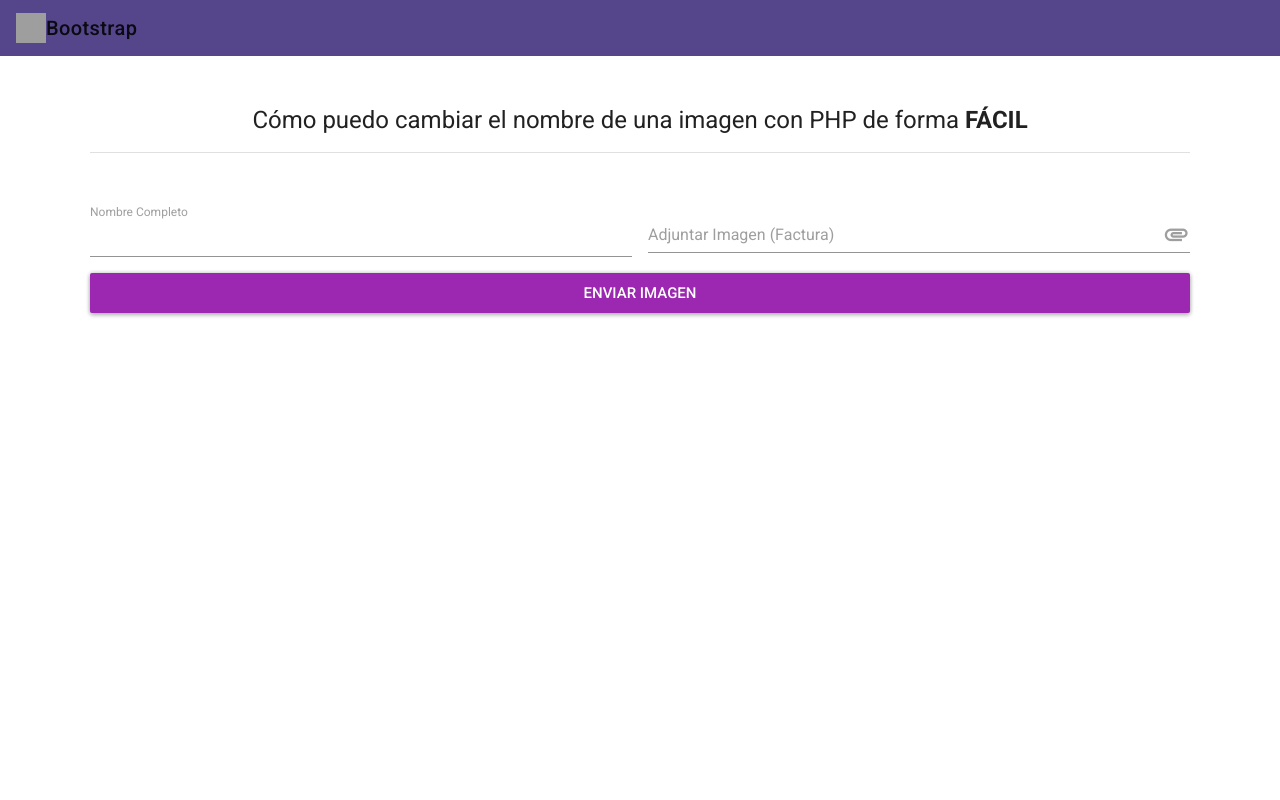
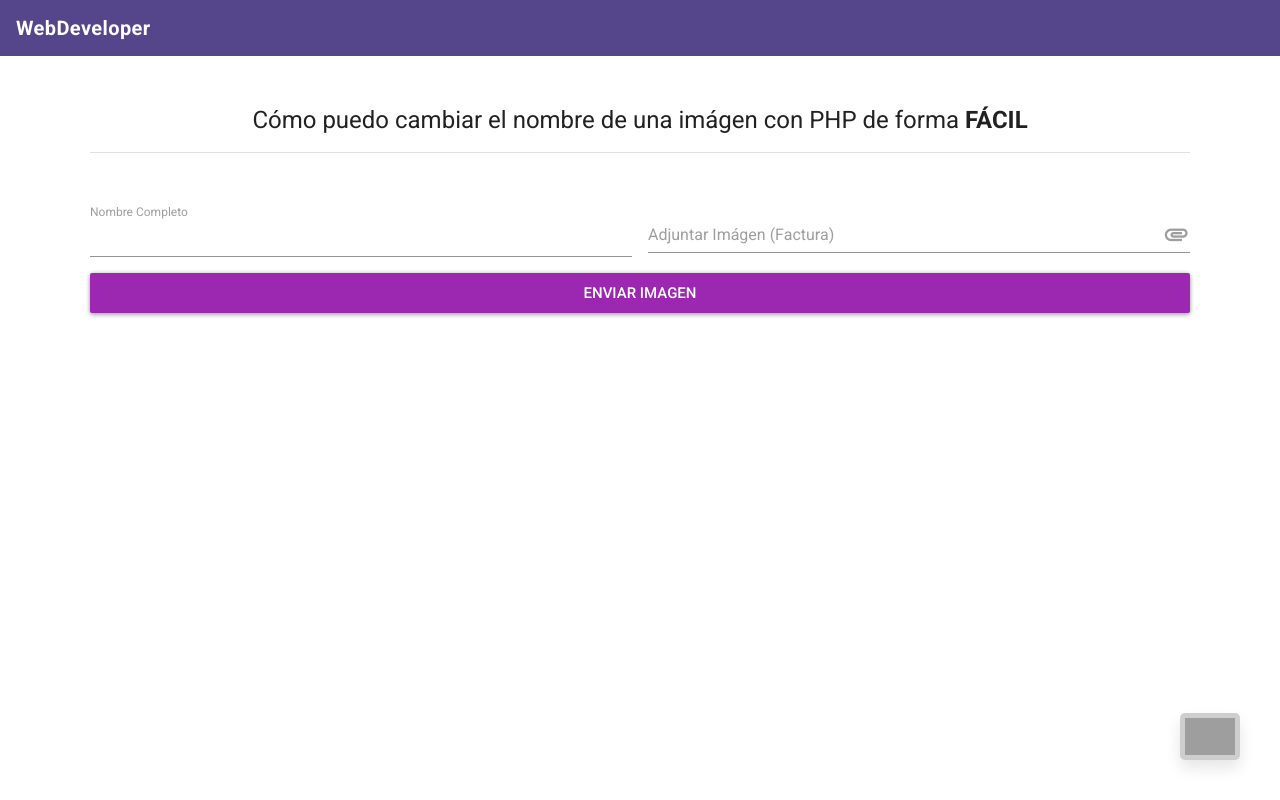
Before and after one commit to urian121/Como_puedo_cambiar_el_nombre_de_una_imagen_con_PHP_de_forma_FACIL, a PHP site: page / in a window 1280 px wide. Run offline with PHP 8.4, Linux system fonts and the light colour scheme; grey boxes are pictures that could not be loaded.

Commit message:
Update index.php
Actualizando codigo

```diff
--- a/index.php
+++ b/index.php
@@ -5,25 +5,47 @@
     <meta content="initial-scale=1, shrink-to-fit=no, width=device-width" name="viewport">
     <link href="https://fonts.googleapis.com/css?family=Roboto:300,300i,400,400i,500,500i,700,700i|Roboto+Mono:300,400,700|Roboto+Slab:300,400,700" rel="stylesheet">
     <link href="https://fonts.googleapis.com/icon?family=Material+Icons" rel="stylesheet">
-    <link type="text/css" rel="shortcut icon" href="http://groomersacademy.com.co/wp-content/themes/betheme/images/favicon.ico"/>
+    <link type="text/css" rel="shortcut icon" href="logo-mywebsite-urian-viera.svg"/>
 
     <!-- Add Material CSS, replace Bootstrap CSS -->
     <link href="css/material.min.css" rel="stylesheet">
+    <style type="text/css">
+      .btn-flotante {
+      font-size: 16px;
+      text-transform: uppercase;
+      font-weight: bold;
+      color: #ffffff;
+      border-radius: 5px;
+      letter-spacing: 2px;
+      background-color: #cecece;
+      padding: 5px;
+      position: fixed;
+      bottom: 40px;
+      right: 40px;
+      transition: all 300ms ease 0ms;
+      box-shadow: 0px 8px 15px rgba(0, 0, 0, 0.1);
+      z-index: 99;
+    }
+    .btn-flotante:hover {
+      background-color: #2c2fa5; /* Color de fondo al pasar el cursor */
+      box-shadow: 0px 15px 20px rgba(0, 0, 0, 0.3);
+      transform: translateY(-7px);
+    }
+    </style>
     <title>Cómo puedo cambiar el nombre de una imagen con PHP de forma FÁCIL :: Webdeveloper Urian Viera </title>
   </head>
   <body>
 
 <nav class="navbar navbar-light" style="background-color: #55468c !important;">
   <a class="navbar-brand" href="#">
-    <img src="/material/assets/brand/bootstrap-solid.svg" width="30" height="30" class="d-inline-block align-top" alt="">
-    Bootstrap
+   <strong style="color: #fff">WebDeveloper</strong>
   </a>
 </nav>
 
 <div class="container mt-5">
 
   <h3 class="text-center mb-5">
-    Cómo puedo cambiar el nombre de una imagen con PHP de forma <strong>FÁCIL</strong>
+    Cómo puedo cambiar el nombre de una imágen con PHP de forma <strong>FÁCIL</strong>
     <hr>
   </h3>
 
@@ -32,15 +54,15 @@
 
   <div class="form-row">
     <div class="form-group col-md-6">
-      <label for="nameFull">Nombre Completo</label>
-      <input type="text" name="nameFull" class="form-control">
+      <label for="nombreCliente">Nombre Completo</label>
+      <input type="text" name="nombreCliente" class="form-control">
     </div>
 
     <div class="form-group col-md-6">
     <div class="input-group mt-3">
         <div class="custom-file">
-            <input type="file" name="foto" class="custom-file-input" accept="image/*">
-            <label class="custom-file-label" for="foto">Adjuntar Imagen (Factura)</label>
+            <input type="file" name="imagenCliente" class="custom-file-input">
+            <label class="custom-file-label" for="imagenCliente">Adjuntar Imágen (Factura)</label>
         </div>
     </div>
     </div>
@@ -50,15 +72,20 @@
 </form>
 
 
+
+<a href="#" class="btn-flotante">
+  <img src="perfil.jpeg" style="width: 50px;" class="img-fluid">
+</a>
+
 </div>
 
 
 
-    <script src="https://code.jquery.com/jquery-3.3.1.slim.min.js"></script>
-    <script src="https://cdnjs.cloudflare.com/ajax/libs/popper.js/1.14.3/umd/popper.min.js"></script>
-    <script src="https://stackpath.bootstrapcdn.com/bootstrap/4.1.1/js/bootstrap.min.js"></script>
+  <script src="https://code.jquery.com/jquery-3.3.1.slim.min.js"></script>
+  <script src="https://cdnjs.cloudflare.com/ajax/libs/popper.js/1.14.3/umd/popper.min.js"></script>
+  <script src="https://stackpath.bootstrapcdn.com/bootstrap/4.1.1/js/bootstrap.min.js"></script>
 
-    <script src="js/material.min.js"></script>
+  <script src="js/material.min.js"></script>
 
   </body>
 </html>
```
